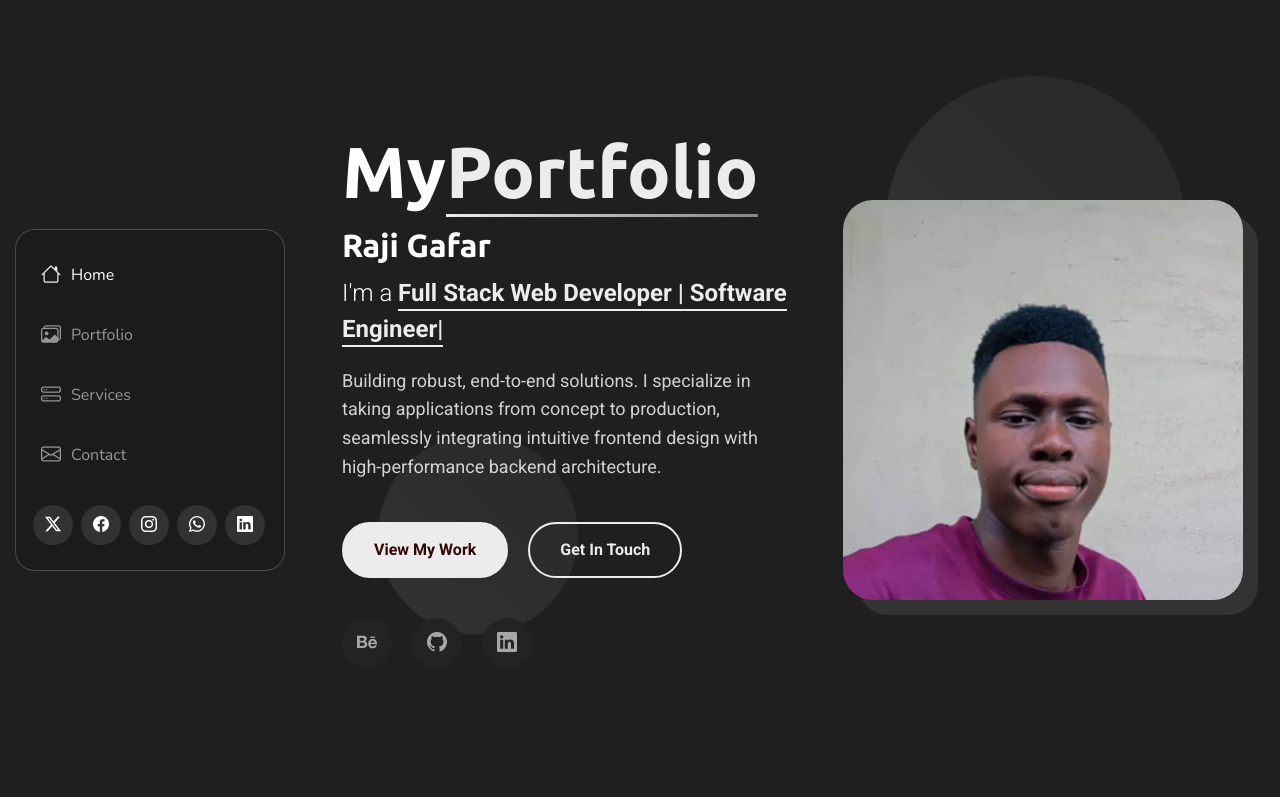
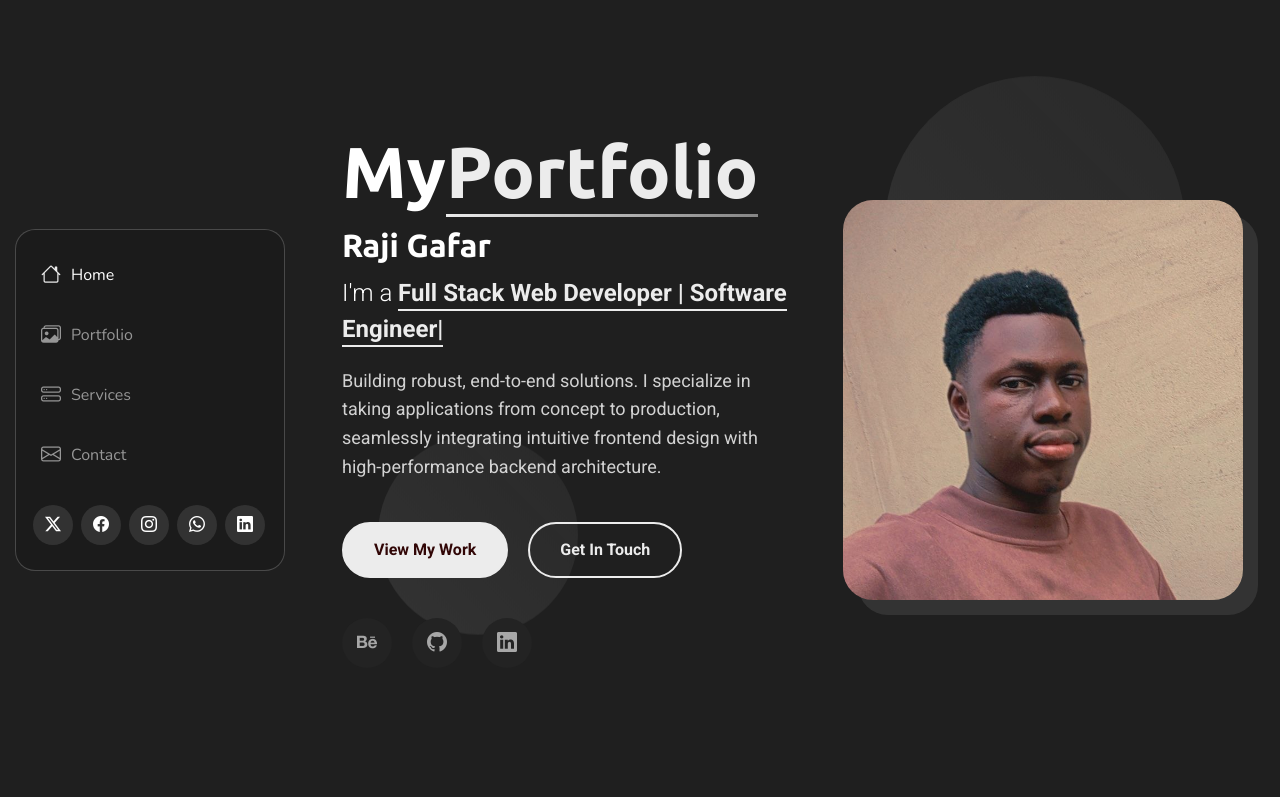
Before and after one commit to iamraj24/my_portfolio, a plain HTML site: page index.html in a window 1280 px wide. Shown: the top 797 px of the page. Drawn offline with nearby package versions, Linux system fonts and the light colour scheme.

Commit message:
updating files

```diff
--- a/index.html
+++ b/index.html
@@ -125,7 +125,7 @@
               <div class="hero-visual">
                 <div class="profile-container">
                   <div class="profile-background"></div>
-                  <img src="assets/img/profile/WhatsApp Image 2025-10-14 at 21.40.15_ac3b4f92.jpg" alt="Alexander Chen" class="profile-image">
+                  <img src="assets/img/profile/fine-boy.jpg" alt="Alexander Chen" class="profile-image">
                 </div>
               </div>
             </div>
```
Also changed, not shown: assets/img/profile/fine-boy.jpg (added).
